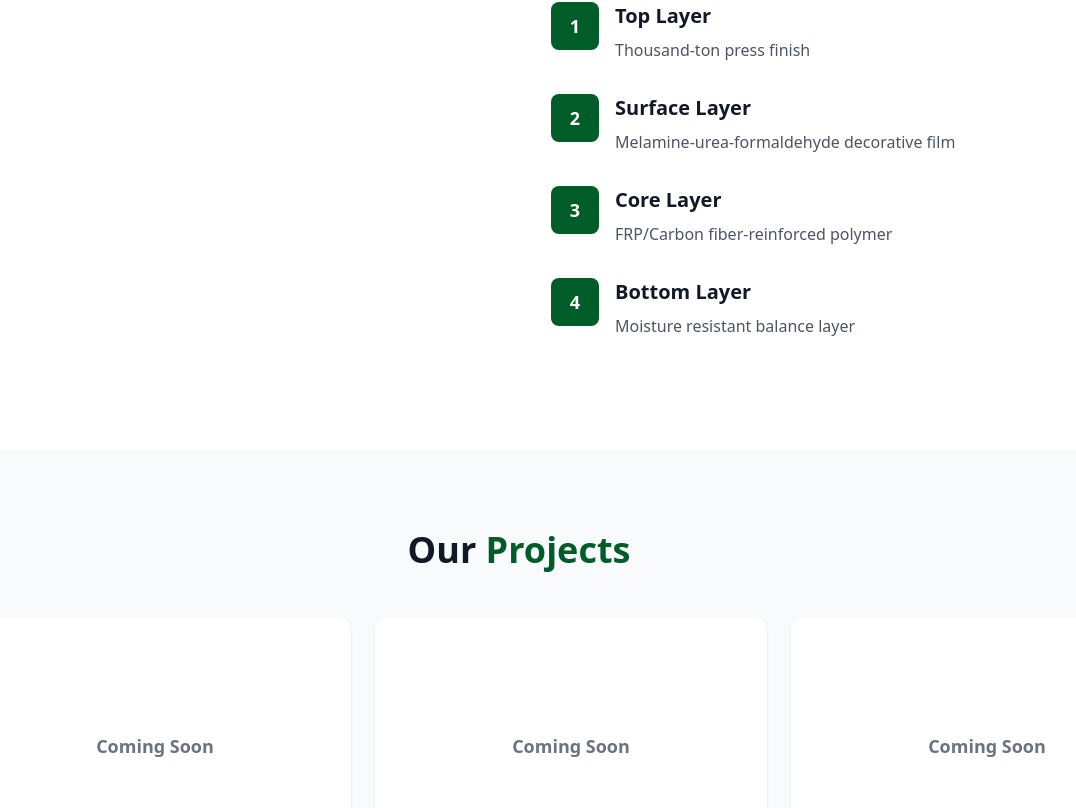
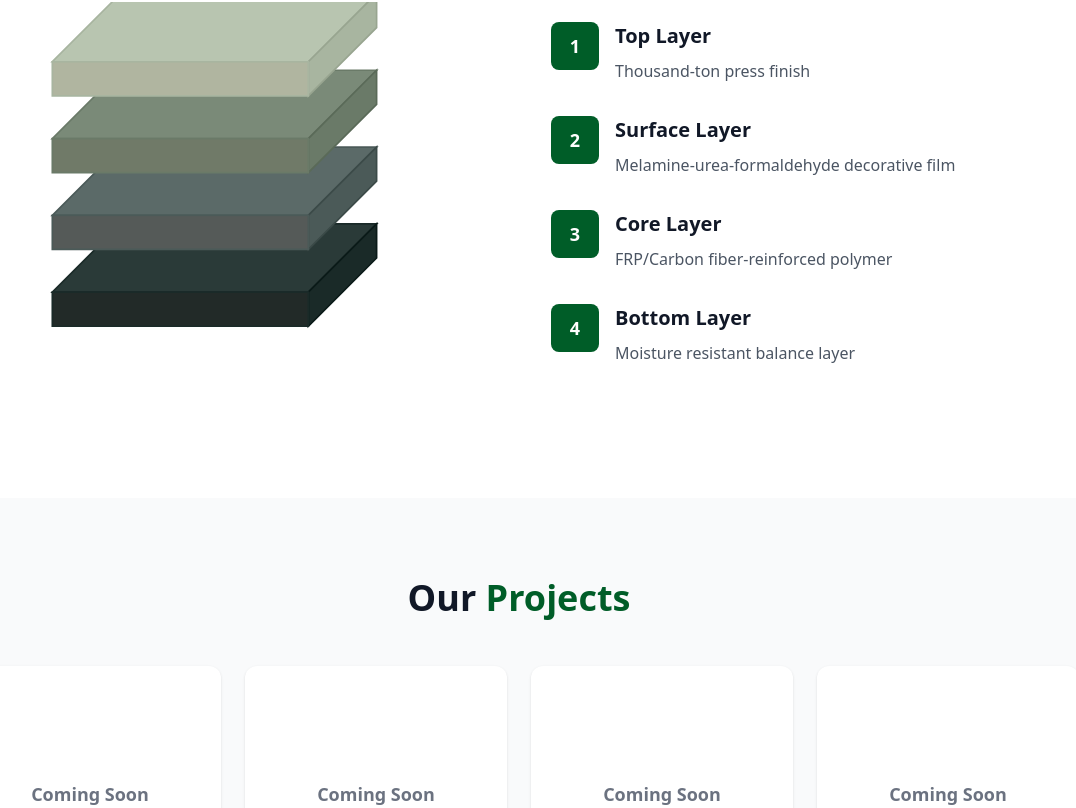
Before and after one commit to brandonkimchi/zeroapp, a React (Vite) app: page / in a window 1280 px wide. Shown: the part 1712-2520 px from the top of the page, without its empty margins (121-1197 px from the left). Built offline with nearby package versions, Linux system fonts and the light colour scheme.

Commit message:
mobile fixes

```diff
--- a/src/pages/HomePage.tsx
+++ b/src/pages/HomePage.tsx
@@ -33,13 +33,13 @@ export default function HomePage() {
   }
 
   return (
-    <div className="flex flex-col bg-white text-gray-900 font-sans">
+    <div className="flex flex-col bg-white text-gray-900 font-sans overflow-x-hidden">
       {/* Header */}
       <Header />
 
       {/* Hero Section */}
       <section id="home">
-        <div className="container mx-auto px-4 sm:px-6 lg:px-20 pt-24 sm:pt-32 lg:pt-40 pb-16 sm:pb-24 lg:pb-32 grid grid-cols-1 md:grid-cols-2 gap-10 lg:gap-16 items-center">
+        <div className="container mx-auto px-4 sm:px-6 lg:px-20 pt-32 sm:pt-36 lg:pt-40 pb-16 sm:pb-24 lg:pb-32 grid grid-cols-1 md:grid-cols-2 gap-10 lg:gap-16 items-center">
           {/* Left Content */}
           <div>
             <h1 className="text-3xl sm:text-4xl lg:text-6xl font-extrabold leading-tight mb-6 sm:mb-8">
@@ -139,19 +139,18 @@ export default function HomePage() {
       </section>
 
       {/* Door Construction Section */}
-      <section className="py-16 sm:py-20 lg:py-28 bg-white">
-        <div className="container mx-auto px-4 sm:px-6 lg:px-20">
+      <section className="py-28 bg-white">
+        <div className="container mx-auto px-6 lg:px-20">
           <motion.h2
             initial={{ opacity: 0 }}
             whileInView={{ opacity: 1 }}
             transition={{ duration: 0.6 }}
-            className="text-2xl sm:text-3xl lg:text-4xl font-bold text-center mb-12 sm:mb-16 lg:mb-20"
+            className="text-3xl lg:text-4xl font-bold text-center mb-20"
           >
-            Advanced{" "}
-            <span className="text-[#005d28]">Multi-Layer Construction</span>
+            Advanced <span style={{ color: '#005d28' }}>Multi-Layer Construction</span>
           </motion.h2>
 
-          <div className="grid grid-cols-1 lg:grid-cols-2 gap-10 sm:gap-16 items-center">
+          <div className="grid lg:grid-cols-2 gap-16 items-center">
             {/* 3D Visualization */}
             <motion.div
               initial={{ opacity: 0, x: -50 }}
@@ -159,61 +158,111 @@ export default function HomePage() {
               transition={{ duration: 0.8 }}
               className="relative"
             >
-              <div className="w-full max-w-sm sm:max-w-md lg:max-w-lg mx-auto">
-                {/* SVG unchanged */}
-                {/* ... keep your SVG layers here ... */}
+              <div className="w-full max-w-lg mx-auto">
+                <svg viewBox="0 0 600 450" className="w-full h-auto">
+                  {/* Layer 4 - Bottom Layer */}
+                  <motion.g
+                    initial={{ opacity: 0, y: 30 }}
+                    whileInView={{ opacity: 1, y: 0 }}
+                    transition={{ duration: 0.6, delay: 0.8 }}
+                  >
+                    {/* Top face */}
+                    <path d="M100 340 L400 340 L480 260 L180 260 Z" fill="#2A3A38" stroke="#1A2A28" strokeWidth="2" />
+                    {/* Right face */}
+                    <path d="M400 340 L480 260 L480 300 L400 380 Z" fill="#1A2A28" stroke="#0A1A18" strokeWidth="2" />
+                    {/* Front face */}
+                    <path d="M100 340 L400 340 L400 380 L100 380 Z" fill="#222A28" stroke="#1A2A28" strokeWidth="2" />
+                  </motion.g>
+
+                  {/* Layer 3 - Core Layer */}
+                  <motion.g
+                    initial={{ opacity: 0, y: 30 }}
+                    whileInView={{ opacity: 1, y: 0 }}
+                    transition={{ duration: 0.6, delay: 0.6 }}
+                  >
+                    {/* Top face */}
+                    <path d="M100 250 L400 250 L480 170 L180 170 Z" fill="#5B6A68" stroke="#4B5A58" strokeWidth="2" />
+                    {/* Right face */}
+                    <path d="M400 250 L480 170 L480 210 L400 290 Z" fill="#4B5A58" stroke="#3B4A48" strokeWidth="2" />
+                    {/* Front face */}
+                    <path d="M100 250 L400 250 L400 290 L100 290 Z" fill="#555A58" stroke="#4B5A58" strokeWidth="2" />
+                  </motion.g>
+
+                  {/* Layer 2 - Surface Layer */}
+                  <motion.g
+                    initial={{ opacity: 0, y: 30 }}
+                    whileInView={{ opacity: 1, y: 0 }}
+                    transition={{ duration: 0.6, delay: 0.4 }}
+                  >
+                    {/* Top face */}
+                    <path d="M100 160 L400 160 L480 80 L180 80 Z" fill="#7A8A78" stroke="#6A7A68" strokeWidth="2" />
+                    {/* Right face */}
+                    <path d="M400 160 L480 80 L480 120 L400 200 Z" fill="#6A7A68" stroke="#5A6A58" strokeWidth="2" />
+                    {/* Front face */}
+                    <path d="M100 160 L400 160 L400 200 L100 200 Z" fill="#707A68" stroke="#6A7A68" strokeWidth="2" />
+                  </motion.g>
+
+                  {/* Layer 1 - Top Layer */}
+                  <motion.g
+                    initial={{ opacity: 0, y: 30 }}
+                    whileInView={{ opacity: 1, y: 0 }}
+                    transition={{ duration: 0.6, delay: 0.2 }}
+                  >
+                    {/* Top face */}
+                    <path d="M100 70 L400 70 L480 -10 L180 -10 Z" fill="#B8C5B0" stroke="#A8B5A0" strokeWidth="2" />
+                    {/* Right face */}
+                    <path d="M400 70 L480 -10 L480 30 L400 110 Z" fill="#A8B5A0" stroke="#98A590" strokeWidth="2" />
+                    {/* Front face */}
+                    <path d="M100 70 L400 70 L400 110 L100 110 Z" fill="#B0B5A0" stroke="#A8B5A0" strokeWidth="2" />
+                  </motion.g>
+                </svg>
               </div>
             </motion.div>
 
-            {/* Layer Descriptions */}
+            {/* Layer Descriptions - Matching your exact format */}
             <motion.div
               initial={{ opacity: 0, x: 50 }}
               whileInView={{ opacity: 1, x: 0 }}
               transition={{ duration: 0.8 }}
-              className="space-y-6 sm:space-y-8"
+              className="space-y-8"
             >
               {[
                 {
                   title: "Top Layer",
                   desc: "Thousand-ton press finish",
-                  delay: 0.2,
+                  delay: 0.2
                 },
                 {
                   title: "Surface Layer",
                   desc: "Melamine-urea-formaldehyde decorative film",
-                  delay: 0.4,
+                  delay: 0.4
                 },
                 {
                   title: "Core Layer",
                   desc: "FRP/Carbon fiber-reinforced polymer",
-                  delay: 0.6,
+                  delay: 0.6
                 },
                 {
                   title: "Bottom Layer",
                   desc: "Moisture resistant balance layer",
-                  delay: 0.8,
-                },
+                  delay: 0.8
+                }
               ].map((layer, idx) => (
                 <motion.div
                   key={idx}
                   initial={{ opacity: 0, x: 30 }}
                   whileInView={{ opacity: 1, x: 0 }}
                   transition={{ duration: 0.6, delay: layer.delay }}
-                  className="flex items-start gap-3 sm:gap-4 group cursor-pointer"
+                  className="flex items-start gap-4 group cursor-pointer"
                 >
-                  <div
-                    className="flex-shrink-0 w-10 h-10 sm:w-12 sm:h-12 rounded-lg flex items-center justify-center group-hover:scale-110 transition-all duration-300"
-                    style={{ backgroundColor: "#005d28" }}
-                  >
-                    <span className="text-white font-bold text-base sm:text-lg">
-                      {idx + 1}
-                    </span>
+                  <div className="flex-shrink-0 w-12 h-12 rounded-lg flex items-center justify-center group-hover:scale-110 transition-all duration-300" style={{ backgroundColor: '#005d28' }}>
+                    <span className="text-white font-bold text-lg">{idx + 1}</span>
                   </div>
                   <div>
-                    <h3 className="text-lg sm:text-xl font-bold text-gray-900 mb-1 sm:mb-2 group-hover:text-gray-700 transition-colors duration-300">
+                    <h3 className="text-xl font-bold text-gray-900 mb-2 group-hover:text-gray-700 transition-colors duration-300">
                       {layer.title}
                     </h3>
-                    <p className="text-gray-600 text-sm sm:text-base leading-relaxed">
+                    <p className="text-gray-600 leading-relaxed">
                       {layer.desc}
                     </p>
                   </div>
@@ -236,7 +285,8 @@ export default function HomePage() {
             Our <span className="text-[#005d28]">Projects</span>
           </motion.h2>
 
-          <div className="flex gap-4 sm:gap-6 overflow-x-auto pb-4 snap-x snap-mandatory scrollbar-hide">
+          {/* changed to grid (no horizontal scroll) */}
+          <div className="grid grid-cols-1 sm:grid-cols-2 lg:grid-cols-4 gap-6">
             {Array(4)
               .fill(null)
               .map((_, idx) => (
@@ -245,7 +295,7 @@ export default function HomePage() {
                   initial={{ opacity: 0, y: 30 }}
                   whileInView={{ opacity: 1, y: 0 }}
                   transition={{ duration: 0.6, delay: idx * 0.1 }}
-                  className="snap-center flex-shrink-0 w-[85%] sm:w-[60%] md:w-[45%] lg:w-[35%] bg-white rounded-xl shadow hover:shadow-lg transition flex items-center justify-center h-48 sm:h-64"
+                  className="bg-white rounded-xl shadow hover:shadow-lg transition flex items-center justify-center h-48 sm:h-64"
                 >
                   <span className="text-gray-500 text-base sm:text-lg font-semibold">
                     Coming Soon
```
